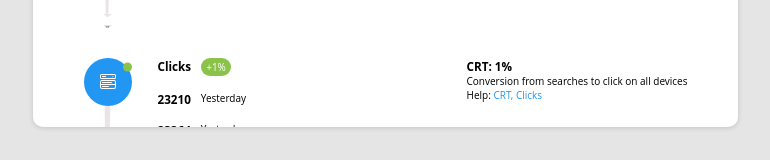
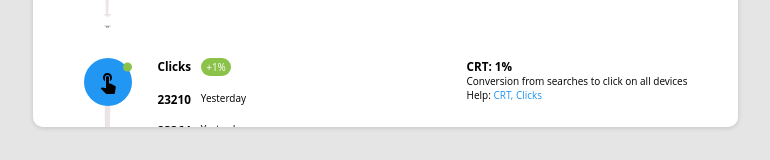
Before and after one commit to Onosgb/onoriode-godbless-cryto-test, a React (Create React App) app: page / in a window 1280 px wide. Shown: the part 523-683 px from the top of the page, without its empty margins (255-1025 px from the left). Built offline with nearby package versions, Linux system fonts and the light colour scheme.

Commit message:
changed the svg for clicking down to image

```diff
--- a/src/pages/Dashboard.tsx
+++ b/src/pages/Dashboard.tsx
@@ -168,7 +168,11 @@ const Dashboard = () => {
               data?.ctr_last_hour && data.ctr_last_hour < 0 ? "red" : "green"
             }`}
           />
-          <Icon.MenuButtonWide />
+          <img
+            src="/assets/img/touch-app.svg"
+            alt=""
+            style={{ fill: "white" }}
+          />
         </Trafic>
         <Trafic
           trafic={{
```
